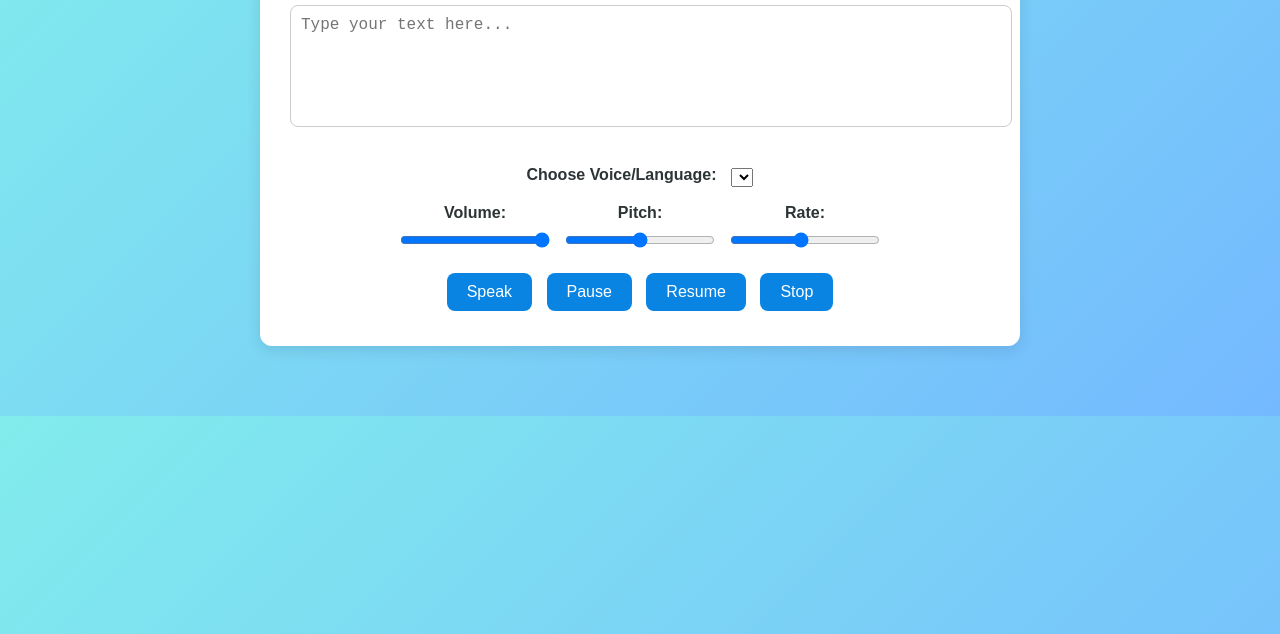
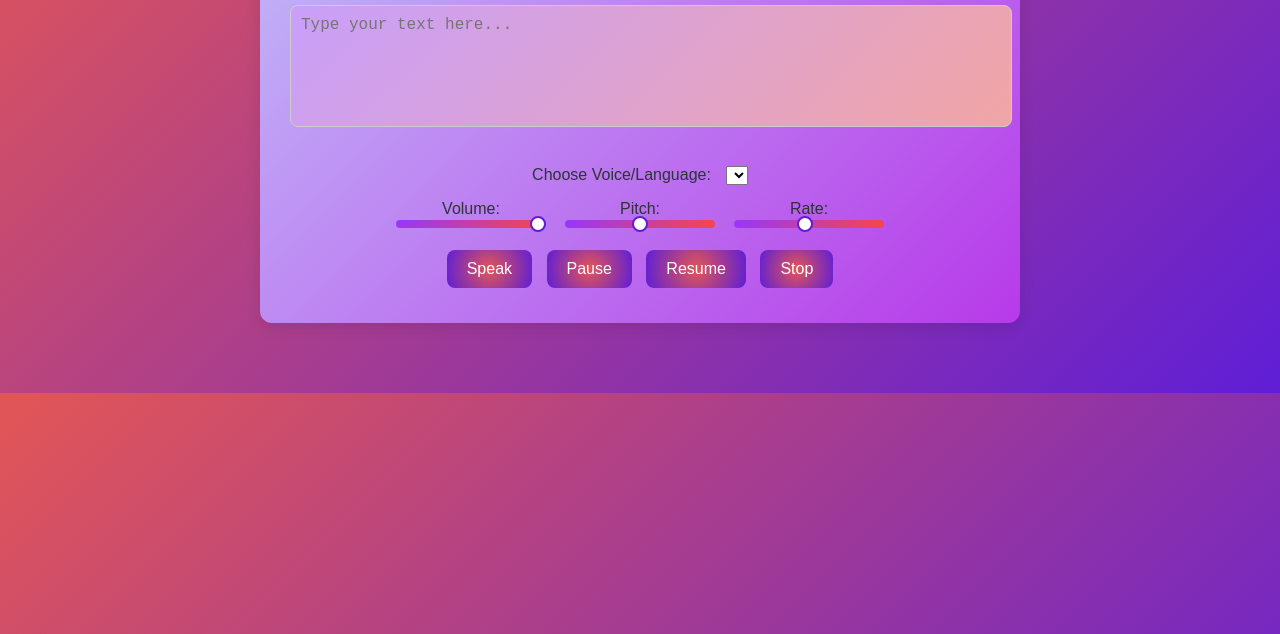
Before and after one commit to HirushaSipsara/TextToSpeech, a plain HTML site: page index.html in a window 1280 px wide. Shown: the part 166-800 px from the top of the page. Drawn offline with Linux system fonts and the light colour scheme.

Commit message:
css upgrade

```diff
--- a/style.css
+++ b/style.css
@@ -1,13 +1,13 @@
 body {
     font-family: Arial, sans-serif;
-    background: linear-gradient(135deg, #81ecec, #74b9ff);
+    background: linear-gradient(135deg, #e25656, #5f1ed6);
     color: #2d3436;
     margin: 0;
     padding: 20px;
   }
 
   .container {
-    background-color: #ffffff;
+    background: linear-gradient(135deg, #c1b8f8, #b73ae9);
     border-radius: 12px;
     padding: 30px;
     box-shadow: 0 4px 15px rgba(0, 0, 0, 0.1);
@@ -23,6 +23,7 @@ body {
   }
 
   textarea {
+    background: linear-gradient(135deg, #c99ffa, #f1a5a5);
     width: 100%;
     height: 100px;
     font-size: 16px;
@@ -54,18 +55,42 @@ body {
   align-items: center;
 }
 
-  label {
-    font-weight: bold;
-    margin-bottom: 5px;
+input[type="range"] {
+  -webkit-appearance: none;
+  appearance: none;
+  width: 150px;
+  height: 8px;
+  background: linear-gradient(135deg, #9437ff, #f84646);
+  border-radius: 5px;
+  outline: none;
+  cursor: pointer;
+  transition: background 0.3s ease;
 }
 
-  input[type="range"] {
-    width: 150px;
-    margin: 5px 0;
+input[type="range"]::-webkit-slider-thumb {
+  -webkit-appearance: none;
+  appearance: none;
+  width: 16px;
+  height: 16px;
+  background: white;
+  border: 2px solid #5f1ed6;
+  border-radius: 50%;
+  cursor: pointer;
+  transition: background 0.3s ease, transform 0.2s ease;
 }
 
+input[type="range"]::-webkit-slider-thumb:hover {
+  background: #5f1ed6;
+  transform: scale(1.2);
+}
+
+input[type="range"]:hover {
+    background: linear-gradient(135deg, #8c57c9, #c94e4e);
+}
+
+
   button {
-    background-color: #0984e3;
+    background: radial-gradient(circle, #e25656, #5f1ed6);
     color: white;
     padding: 10px 20px;
     border: none;
@@ -76,11 +101,11 @@ body {
   }
 
   button:hover {
-    background-color: #6c5ce7;
+    background: linear-gradient(135deg, #f50505, #d2ff0c);
   }
 
   button:disabled {
-    background-color: #dfe6e9;
+    background: linear-gradient(135deg, #f50505, #d2ff0c);
     cursor: not-allowed;
   }
 
```
Also changed, not shown: script.js (line endings or trailing spaces). Lines whose indentation alone changed are shown as unchanged.
